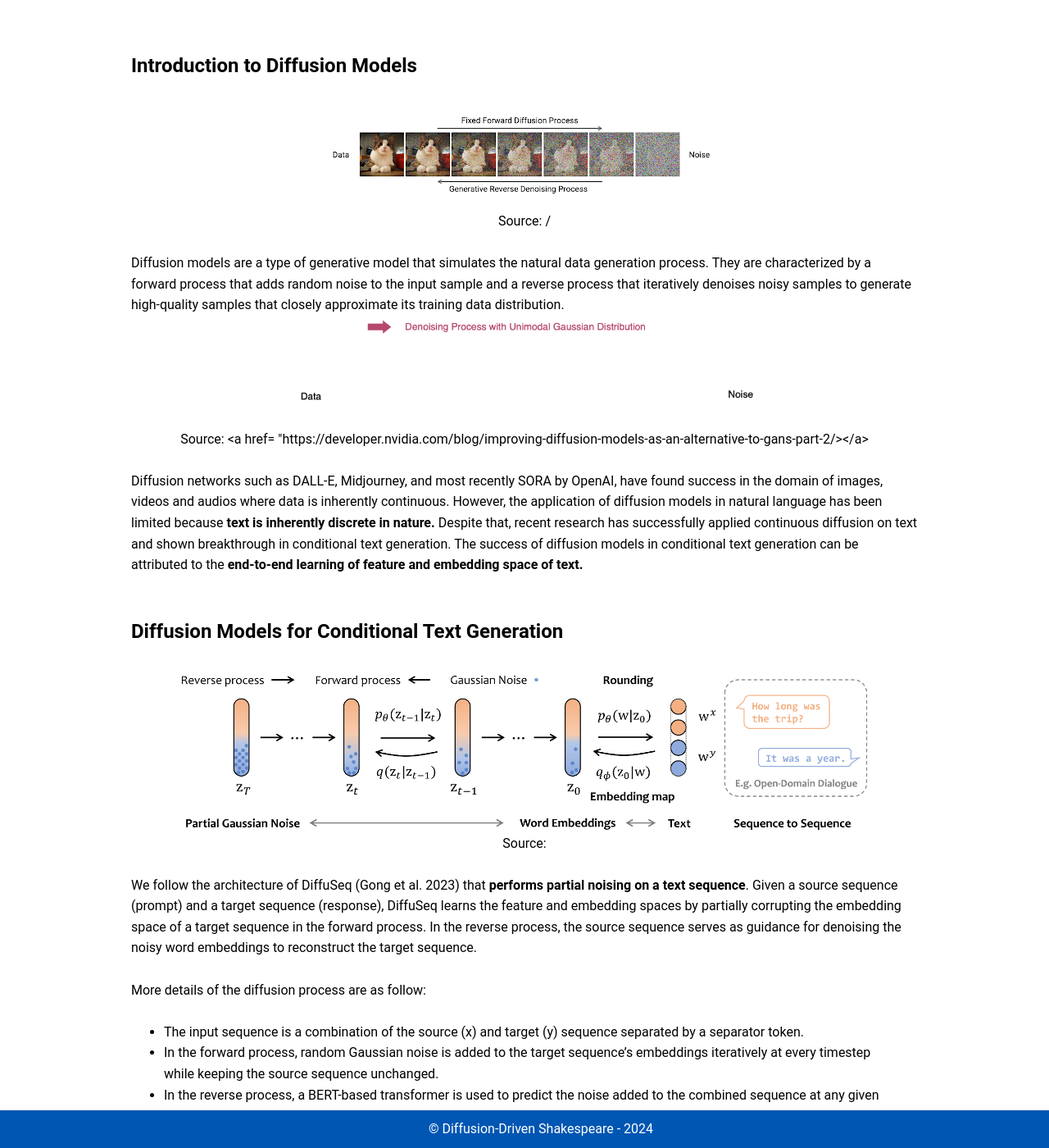
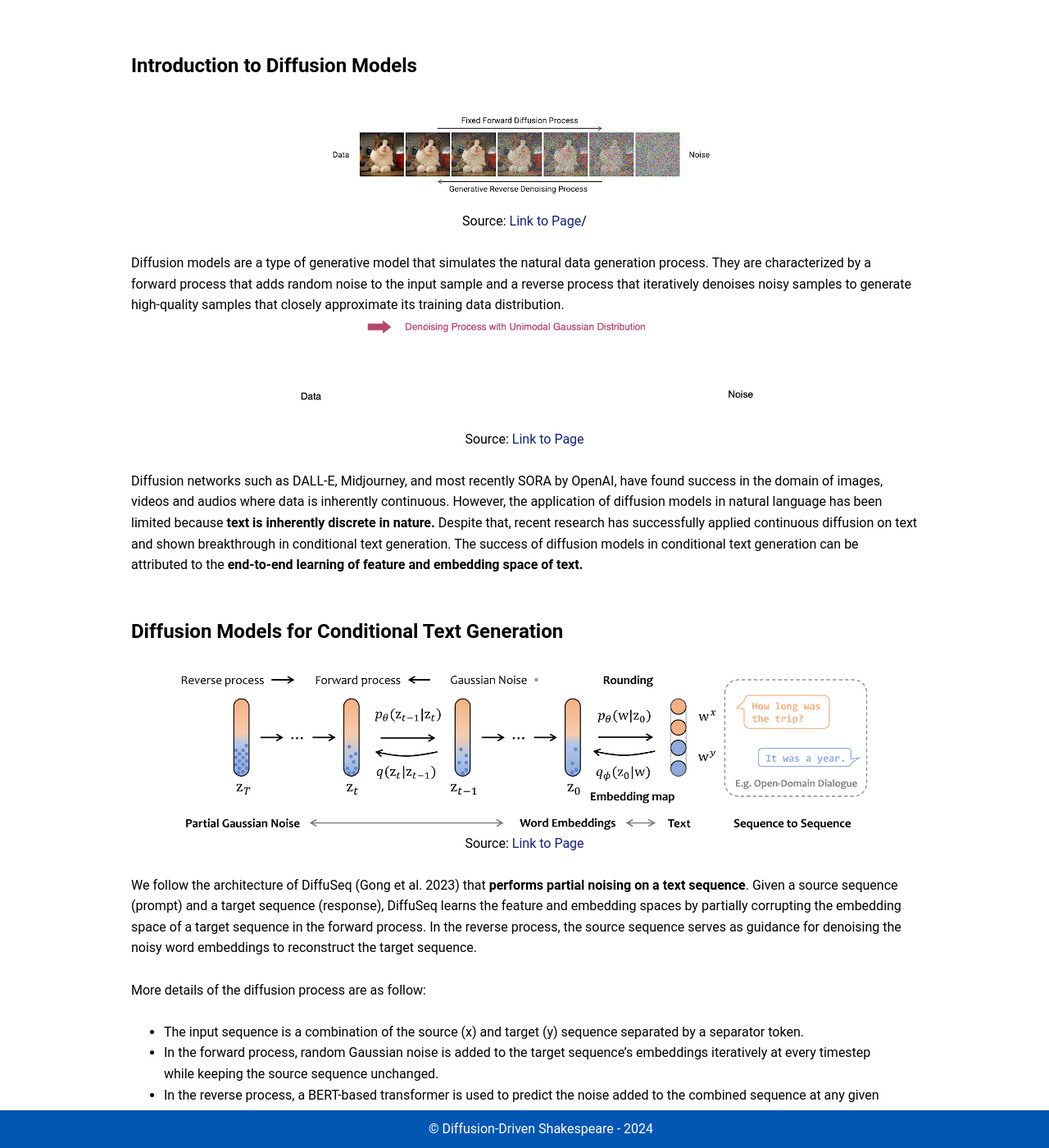
Before and after one commit to xianyingkong/diffusion-text-generation, a Jekyll site: the page built from docs/index.md, in a window 1280 px wide and 1400 px high, scrolled down 597 px. Shown: the whole window at 82% size. Built offline with Jekyll 4.4.1, drawn with Linux system fonts in a browser that asks for light colours.

Commit message:
Update index.md

```diff
--- a/docs/index.md
+++ b/docs/index.md
@@ -7,14 +7,14 @@
 ## **Introduction to Diffusion Models** {#background}
 {:refdef: style="text-align: center;"}
 ![diffusion_img](/assets/Fixed_Forward_Diffusion_Process.png){: style="text-align: center; display: block; margin: 0 auto;" #large-img}
-<p style="font-size: smaller; text-align: center;">Source: <a href= "https://developer.nvidia.com/blog/improving-diffusion-models-as-an-alternative-to-gans-part-1"></a>/</p>
+<p style="font-size: smaller; text-align: center;">Source: <a href= "https://developer.nvidia.com/blog/improving-diffusion-models-as-an-alternative-to-gans-part-1"> Link to Page</a>/</p>
 {: refdef}
 <br>
 Diffusion models are a type of generative model that simulates the natural data generation process. They are characterized by a forward process that adds random noise to the input sample and a reverse process that iteratively denoises noisy samples to generate high-quality samples that closely approximate its training data distribution.
 
 {:refdef: style="text-align: center;"}
 ![diffusion_gif](/assets/Diffusion_cropped.gif){: style="text-align: center; display: block; margin: 0 auto;" #small-img}
-<p style="font-size: smaller; text-align: center;">Source: <a href= "https://developer.nvidia.com/blog/improving-diffusion-models-as-an-alternative-to-gans-part-2/></a></p>
+<p style="font-size: smaller; text-align: center;">Source: <a href= "https://developer.nvidia.com/blog/improving-diffusion-models-as-an-alternative-to-gans-part-2/">Link to Page</a></p>
 {: refdef}
 <br>
 Diffusion networks such as DALL-E, Midjourney, and most recently SORA by OpenAI, have found success in the domain of images, videos and audios where data is inherently continuous. However, the application of diffusion models in natural language has been limited because **text is inherently discrete in nature.** Despite that, recent research has successfully applied continuous diffusion on text and shown breakthrough in conditional text generation. The success of diffusion models in conditional text generation can be attributed to the **end-to-end learning of feature and embedding space of text.**
@@ -24,7 +24,7 @@
 ## **Diffusion Models for Conditional Text Generation** {#methodology}
 {:refdef: style="text-align: center;"}
 ![Methodology Image](/assets/diffuseq-process.png){: style="text-align: center; display: block; margin: 0 auto;" #medium-img}
-<p style="font-size: smaller; text-align: center;">Source: <a href= "https://github.com/Shark-NLP/DiffuSeq/"></a></p>
+<p style="font-size: smaller; text-align: center;">Source: <a href= "https://github.com/Shark-NLP/DiffuSeq/">Link to Page</a></p>
 {: refdef}
 <br>
 We follow the architecture of DiffuSeq (Gong et al. 2023) that **performs partial noising on a text sequence**. Given a source sequence (prompt) and a target sequence (response), DiffuSeq learns the feature and embedding spaces by partially corrupting the embedding space of a target sequence in the forward process. In the reverse process, the source sequence serves as guidance for denoising the noisy word embeddings to reconstruct the target sequence.
```
